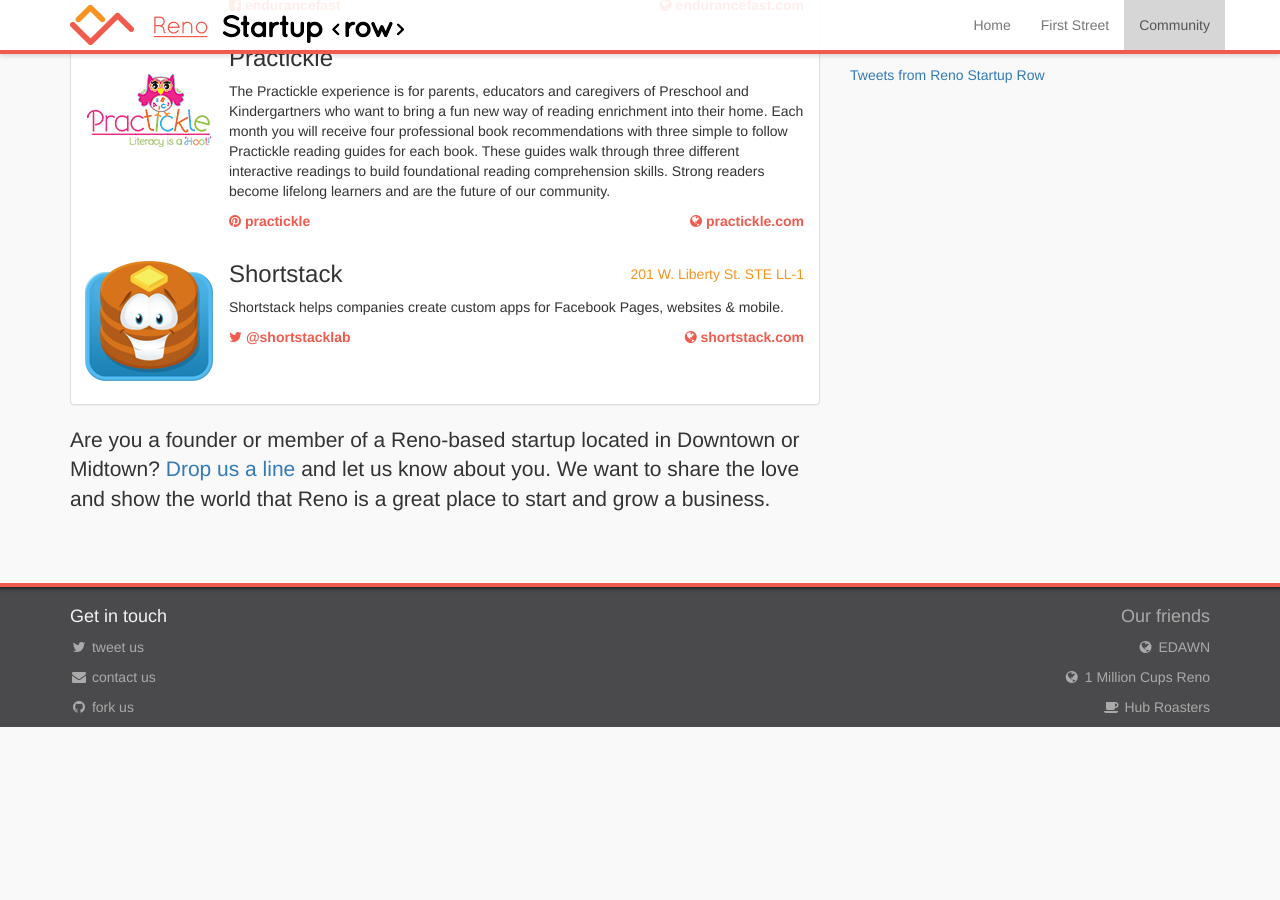
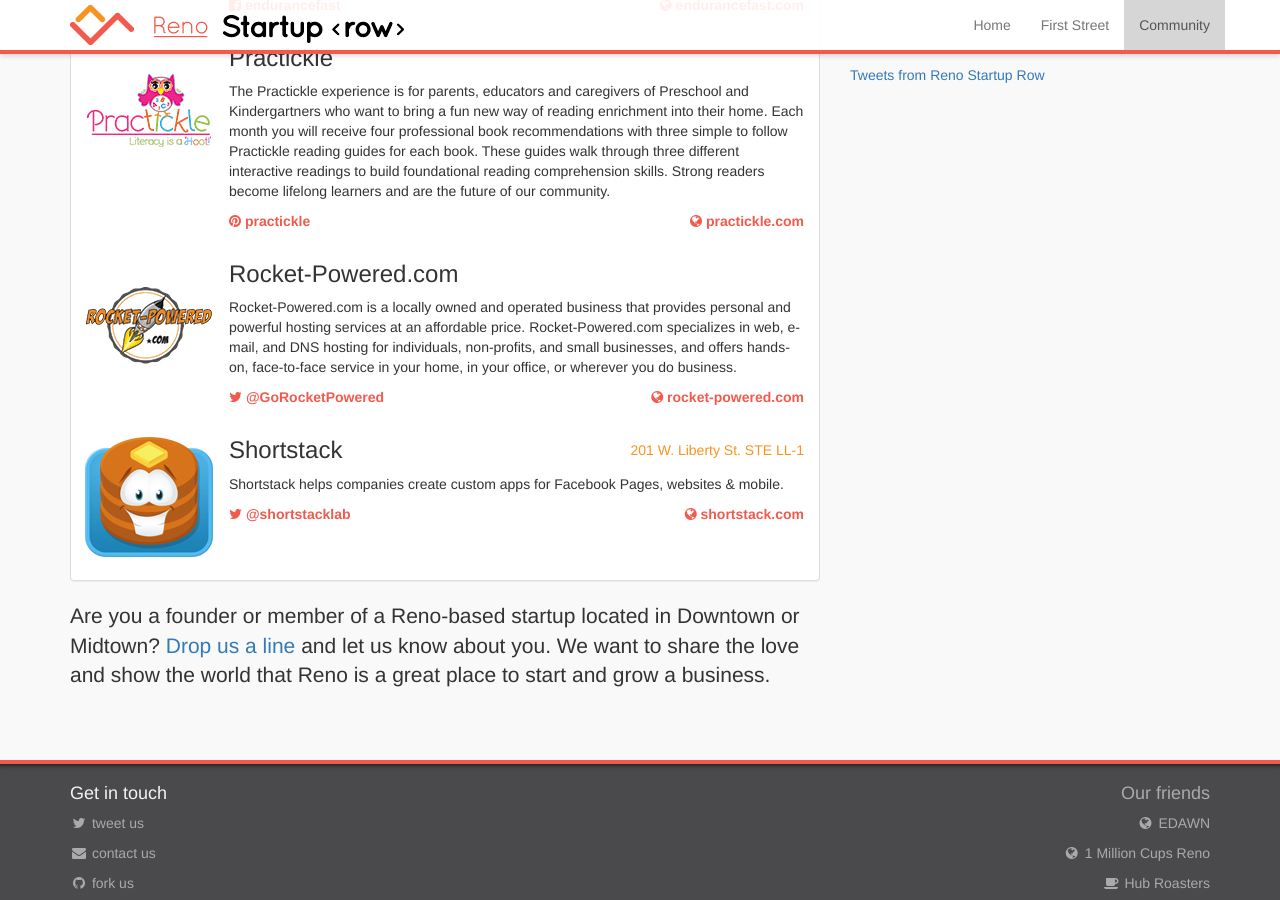
Before and after one commit to startuprow/startuprow.github.io, a Jekyll site: the page built from index.html, in a window 1280 px wide and 900 px high, scrolled down 3851 px. Built offline with Jekyll 4.4.1, drawn with Linux system fonts in a browser that asks for light colours; nearby versions of some CDN libraries; Markdown is read by kramdown in place of the engine named in the settings; comment, search, counter and statistics services are not loaded; before the commit the page ends 4578 px from its top, so only the background shows below that.

Commit message:
Added Rocket-Powered to the community section.

```diff
--- a/index.html
+++ b/index.html
@@ -244,6 +244,17 @@
 
   <div class="panel-body company-profile">
     <div class="company-logo">
+      <img src="/img/logo/rocketpowered.png">
+    </div>
+    <span class="contact address pull-right"></span>
+    <h3>Rocket-Powered.com</h3>
+    <p>Rocket-Powered.com is a locally owned and operated business that provides personal and powerful hosting services at an affordable price. Rocket-Powered.com specializes in web, e-mail, and DNS hosting for individuals, non-profits, and small businesses, and offers hands-on, face-to-face service in your home, in your office, or wherever you do business.</p>
+    <span class="contact twitter"><a href="https://twitter.com/GoRocketPowered"><i class="fa fa-twitter"></i> @GoRocketPowered</a></span>
+    <span class="contact website pull-right"><a href="http://rocket-powered.com"><i class="fa fa-globe"></i> rocket-powered.com</a></span>
+  </div>
+
+  <div class="panel-body company-profile">
+    <div class="company-logo">
       <img src="/img/logo/shortstack.png">
     </div>
     <span class="contact address pull-right">201 W. Liberty St. STE LL-1</span>
```
Also changed, not shown: img/logo/rocketpowered.png (added).
